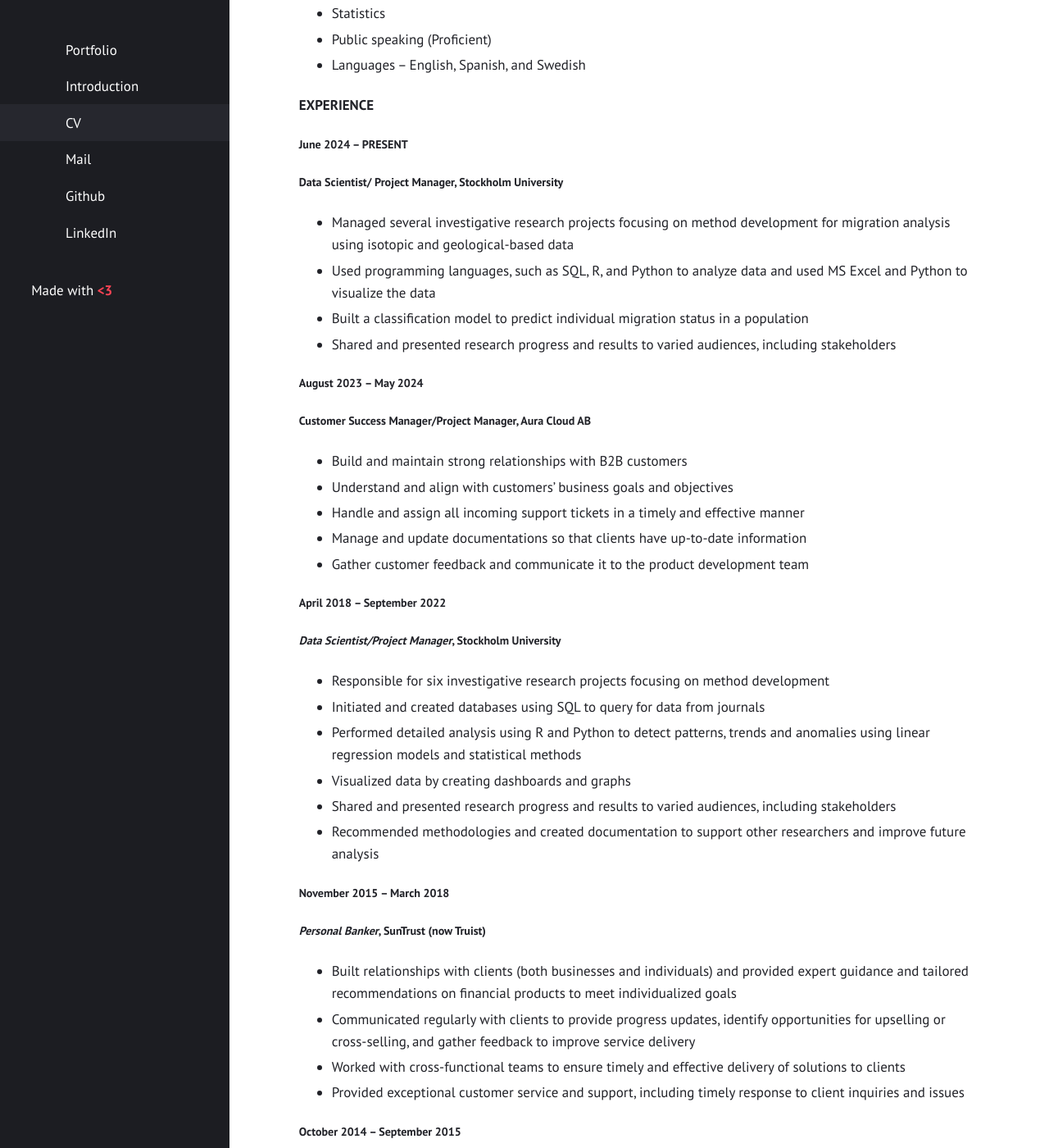
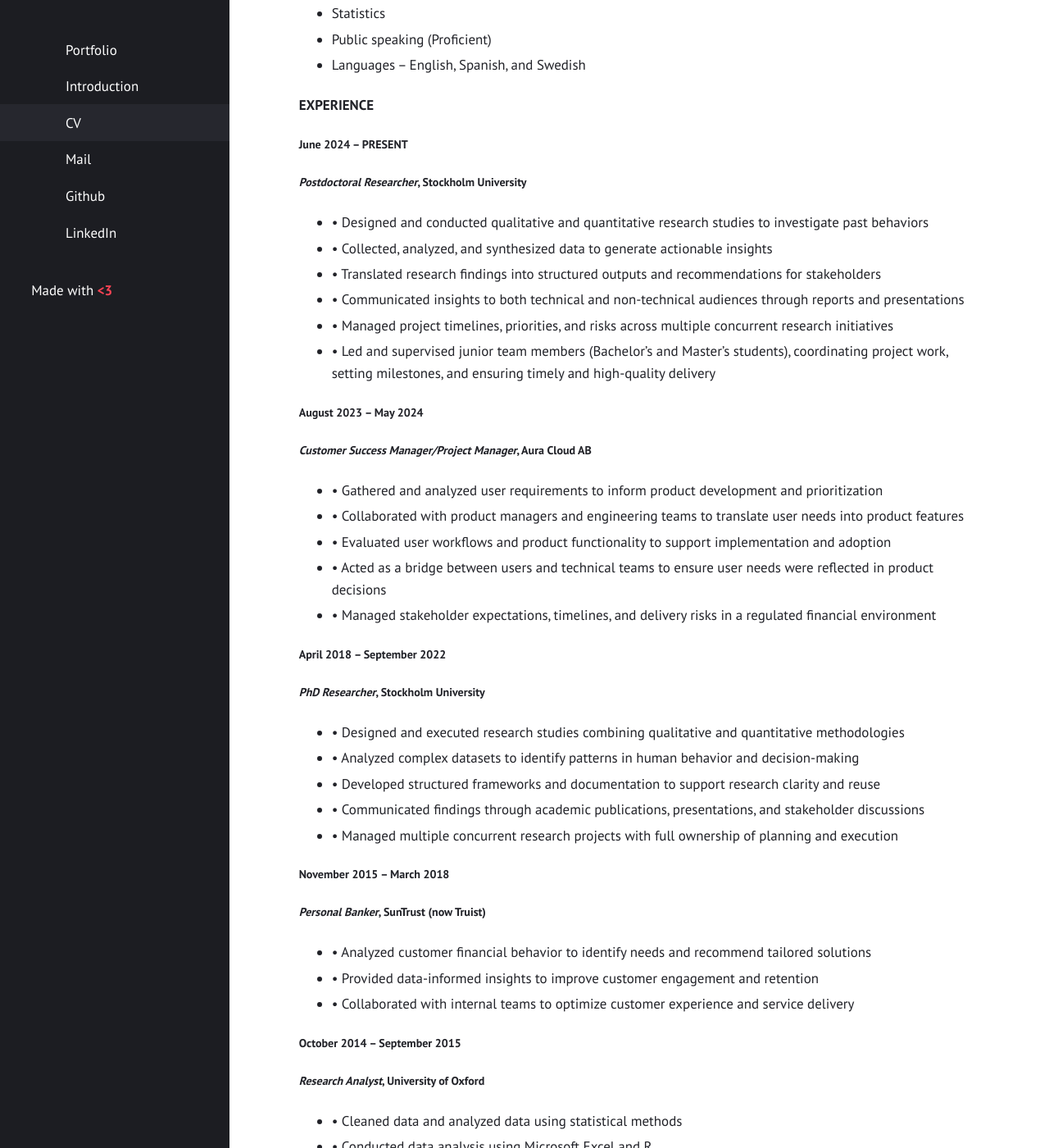
Before and after one commit to cwathen/Portfolio, a Jekyll site: the page built from CV.md, in a window 1280 px wide and 1400 px high, scrolled down 771 px. Shown: the whole window at 82% size. Built offline with Jekyll 4.4.1, drawn with Linux system fonts in a browser that asks for light colours; some of the changed text lies outside the part shown.

Commit message:
Update case name and CV

```diff
--- a/CV.md
+++ b/CV.md
@@ -12,7 +12,7 @@ layout: page
 <br>
 #### PROFILE
 
-I am an Data Scientist who is looking for a new role. I have six years of experience in data analysis, communication, problem solving, and have an analytical and curious mindset. I am fascinated about how numbers can tell us stories of the past, present, and future, as nearly everything has data. In addition, I have over four years of experience collaborating with cross-functional teams to understand complex systems and processes and can tailor any data interpretations to the needs of the recipient.
+I am Researcher who is looking for a new role. I have six years of experience in data analysis, communication, problem solving, and have an analytical and curious mindset. I am fascinated about how numbers can tell us stories of the past, present, and future, as nearly everything has data. In addition, I have over four years of experience collaborating with cross-functional teams to understand complex systems and processes and can tailor any data interpretations to the needs of the recipient.
 
 #### SKILLS
 * Microsoft Office – Excel, Power BI, PowerPoint, and Word
@@ -28,43 +28,47 @@ I am an Data Scientist who is looking for a new role. I have six years of experi
 #### EXPERIENCE
 
 ##### June 2024 – PRESENT
-##### Data Scientist/ Project Manager, Stockholm University
-* Managed several investigative research projects focusing on method development for migration analysis using isotopic and geological-based data
-* Used programming languages, such as SQL, R, and Python to analyze data and used MS Excel and Python to visualize the data
-* Built a classification model to predict individual migration status in a population
-* Shared and presented research progress and results to varied audiences, including stakeholders
+##### *Postdoctoral Researcher*, Stockholm University
+* •	Designed and conducted qualitative and quantitative research studies to investigate past behaviors
+* •	Collected, analyzed, and synthesized data to generate actionable insights
+* •	Translated research findings into structured outputs and recommendations for stakeholders
+* •	Communicated insights to both technical and non-technical audiences through reports and presentations
+* •	Managed project timelines, priorities, and risks across multiple concurrent research initiatives
+* •	Led and supervised junior team members (Bachelor’s and Master’s students), coordinating project work, setting milestones, and ensuring timely and high-quality delivery
+
 
 ##### August 2023 – May 2024
-##### Customer Success Manager/Project Manager, Aura Cloud AB
-* Build and maintain strong relationships with B2B customers
-* Understand and align with customers' business goals and objectives
-* Handle and assign all incoming support tickets in a timely and effective manner
-* Manage and update documentations so that clients have up-to-date information
-* Gather customer feedback and communicate it to the product development team
+##### *Customer Success Manager/Project Manager*, Aura Cloud AB
+* •	Gathered and analyzed user requirements to inform product development and prioritization
+* •	Collaborated with product managers and engineering teams to translate user needs into product features
+* •	Evaluated user workflows and product functionality to support implementation and adoption
+* •	Acted as a bridge between users and technical teams to ensure user needs were reflected in product decisions
+* •	Managed stakeholder expectations, timelines, and delivery risks in a regulated financial environment
+
 
 ##### April 2018 – September 2022
-##### *Data Scientist/Project Manager*, Stockholm University
-* Responsible for six investigative research projects focusing on method development
-* Initiated and created databases using SQL to query for data from journals
-* Performed detailed analysis using R and Python to detect patterns, trends and anomalies using linear regression models and statistical methods
-* Visualized data by creating dashboards and graphs
-* Shared and presented research progress and results to varied audiences, including stakeholders
-* Recommended methodologies and created documentation to support other researchers and improve future analysis
+##### *PhD Researcher*, Stockholm University
+* •	Designed and executed research studies combining qualitative and quantitative methodologies
+* •	Analyzed complex datasets to identify patterns in human behavior and decision-making
+* •	Developed structured frameworks and documentation to support research clarity and reuse
+* •	Communicated findings through academic publications, presentations, and stakeholder discussions
+* •	Managed multiple concurrent research projects with full ownership of planning and execution
+
 
 ##### November 2015 – March 2018
 ##### *Personal Banker*, SunTrust (now Truist)
-* Built relationships with clients (both businesses and individuals) and provided expert guidance and tailored recommendations on financial products to meet individualized goals
-* Communicated regularly with clients to provide progress updates, identify opportunities for upselling or cross-selling, and gather feedback to improve service delivery
-* Worked with cross-functional teams to ensure timely and effective delivery of solutions to clients
-* Provided exceptional customer service and support, including timely response to client inquiries and issues
+* •	Analyzed customer financial behavior to identify needs and recommend tailored solutions
+* •	Provided data-informed insights to improve customer engagement and retention
+* •	Collaborated with internal teams to optimize customer experience and service delivery
+
 
 
 ##### October 2014 – September 2015
 ##### *Research Analyst*, University of Oxford
-* Cleaned data and analyzed data using statistical methods
-* Conducted data analysis using Microsoft Excel and R
-* Visualized data and created graphs using Microsoft Excel
-* Began creating a database to document specific peaks to identify materials
+* • Cleaned data and analyzed data using statistical methods
+* • Conducted data analysis using Microsoft Excel and R
+* • Visualized data and created graphs using Microsoft Excel
+* • Began creating a database to document specific peaks to identify materials
 
 #### EDUCATION
 *Doctor of Philosophy in Archaeological Science*
```
Also changed, not shown: _posts/2022-06-12-Chronological_timeline.md (+4 -2 lines).
